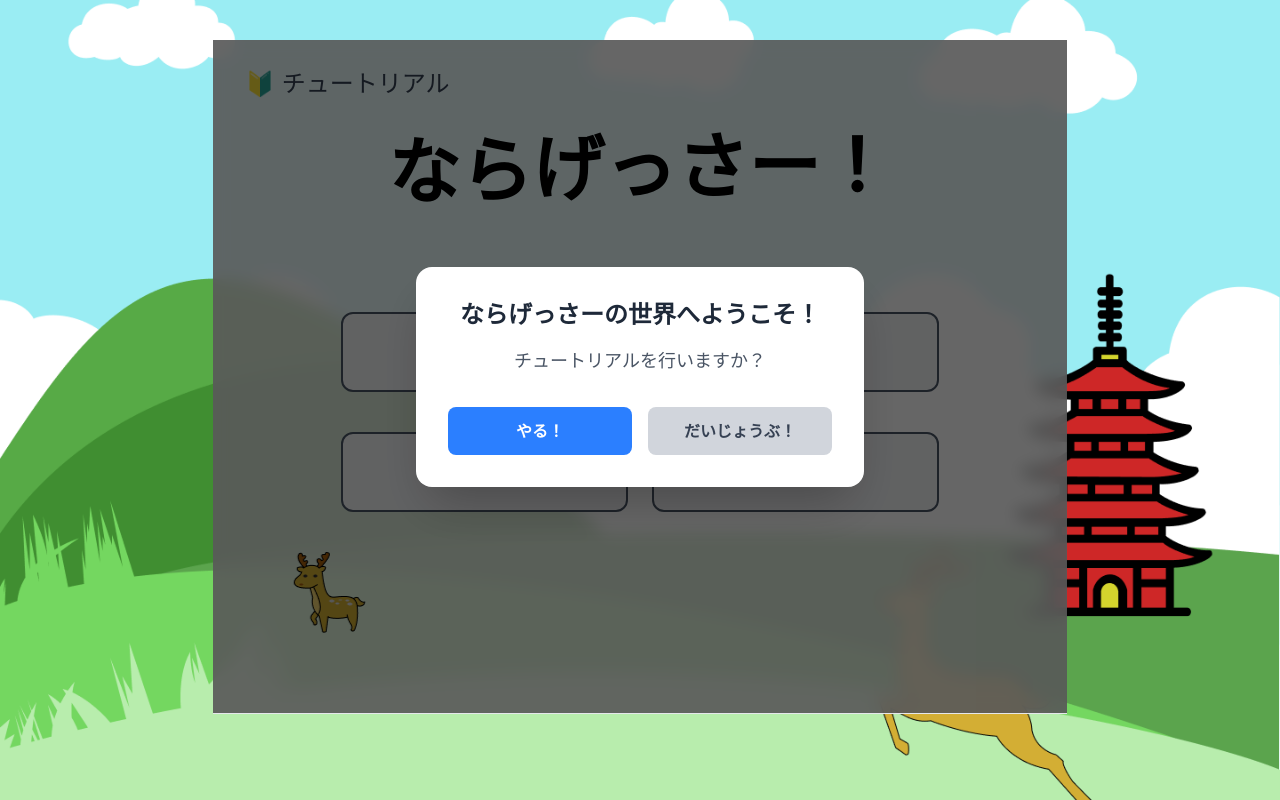
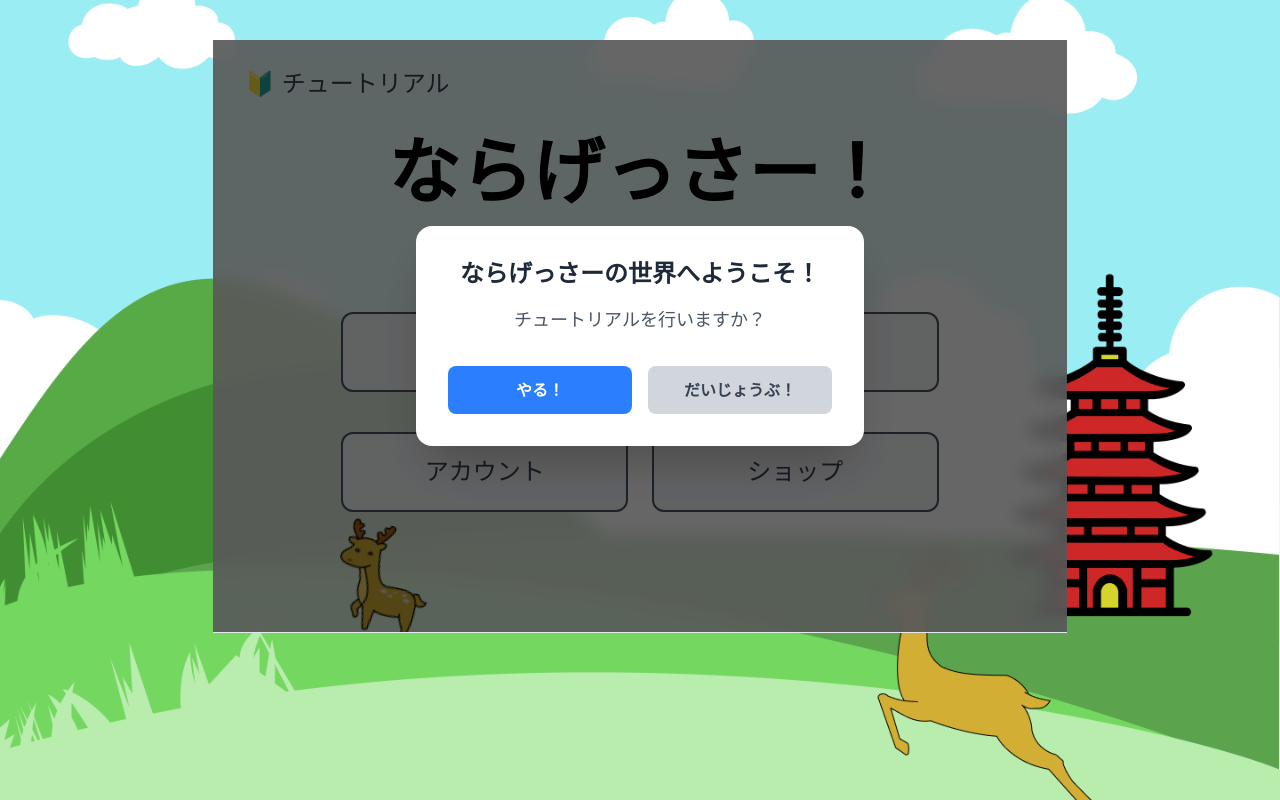
Before and after one commit to tkitora/2026-58, a React (Vite) app: page /mainpage in a window 1280 px wide. Built offline with nearby package versions, Linux system fonts and the light colour scheme; no server answers.

Commit message:
[add]動くしか

```diff
--- a/src/pages/MainPage.tsx
+++ b/src/pages/MainPage.tsx
@@ -51,7 +51,7 @@ function MainPage() {
         <>
             {/* relative を追加して、絶対配置の基準に */}
             <div className="min-h-screen bg-[url('/src/assets/bg.png')] bg-no-repeat bg-center bg-auto md:bg-cover overflow-auto">
-                <div className="w-2/3 mx-auto mt-10 bg-white/80 backdrop-blur border-b border-gray-200 p-20">
+                <div className="w-2/3 mx-auto mt-10 bg-white/80 backdrop-blur border-b border-gray-200 p-20 relative overflow-hidden">
                     <div className="flex mx-auto max-w-5xl items-center justify-between px-6 py-4">
                         <h1 className="text-6xl md:text-7xl font-bold text-center m-auto">
                             {"ならげっさー！".split("").map((char, i) => (
@@ -137,7 +137,9 @@ function MainPage() {
                             </div>
                         )}
                     </div>
-                    <img src={deer} className="RD animate-RD"></img>
+                    <div className="absolute bottom-0 animate-deer-move pointer-events-none select-none">
+                        <img src={deer} alt="" className="w-24 animate-deer-sway" />
+                    </div>
                 </div>
             </div>
         </>
--- a/src/styles/index.css
+++ b/src/styles/index.css
@@ -1,25 +1,23 @@
 @import "tailwindcss";
 
 @layer utilities {
-  @keyframes wave {
-    0%, 100% { transform: translateY(0); }
-    50% { transform: translateY(-6px); }
+  /* 左外 → 右外（親コンテナ幅基準） */
+  @keyframes deerMove {
+    0%   { left: 100%; }
+    100% { left: -6rem; }
+  }
+  .animate-deer-move {
+    animation: deerMove 7s linear infinite;
+    will-change: left;
   }
 
-  .animate-wave {
-    animation: wave 1.4s ease-in-out infinite;
+  /* 15度ゆらゆら */
+  @keyframes deerSway {
+    0%, 100% { transform: rotate(-15deg); }
+    50%      { transform: rotate(15deg); }
+  }
+  .animate-deer-sway {
+    transform-origin: 50% 100%;
+    animation: deerSway 1.2s ease-in-out infinite;
   }
 }
-
-@keyframes RD {
-    0% {
-        transform: translateX(60vw);
-    }
-    100% {
-        transform: translateX(-100%);
-    }
-}
-
-.animate-RD {
-  animation: RD 6s linear infinite;
-}
```
